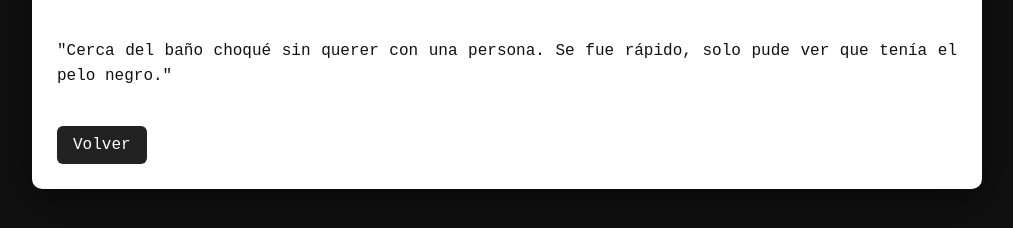
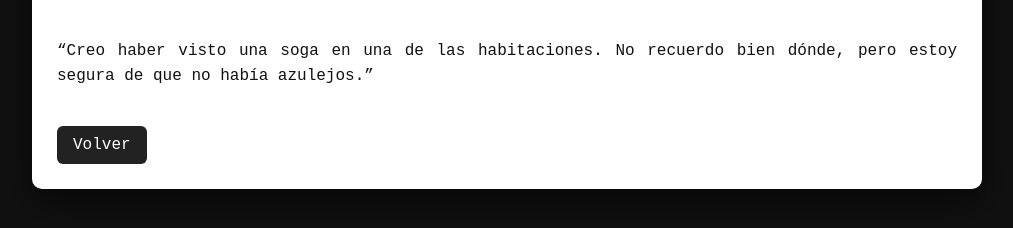
Before and after one commit to Khasiger/HalloweenArgentina, a plain HTML site: page Pista0/result.html in a window 1280 px wide. Shown: the part 352-580 px from the top of the page, without its empty margins (133-1146 px from the left). Drawn offline with Linux system fonts and the light colour scheme.

Commit message:
Update result.html

```diff
--- a/Pista0/result.html
+++ b/Pista0/result.html
@@ -60,7 +60,7 @@
   <div class="box" role="main">
     <h1>Testigo 1</h1>
     <p>
-      "Cerca del baño choqué sin querer con una persona. Se fue rápido, solo pude ver que tenía el pelo negro."
+      “Creo haber visto una soga en una de las habitaciones. No recuerdo bien dónde, pero estoy segura de que no había azulejos.”
     </p>
     <a href="index.html" class="back">Volver</a>
   </div>
```
